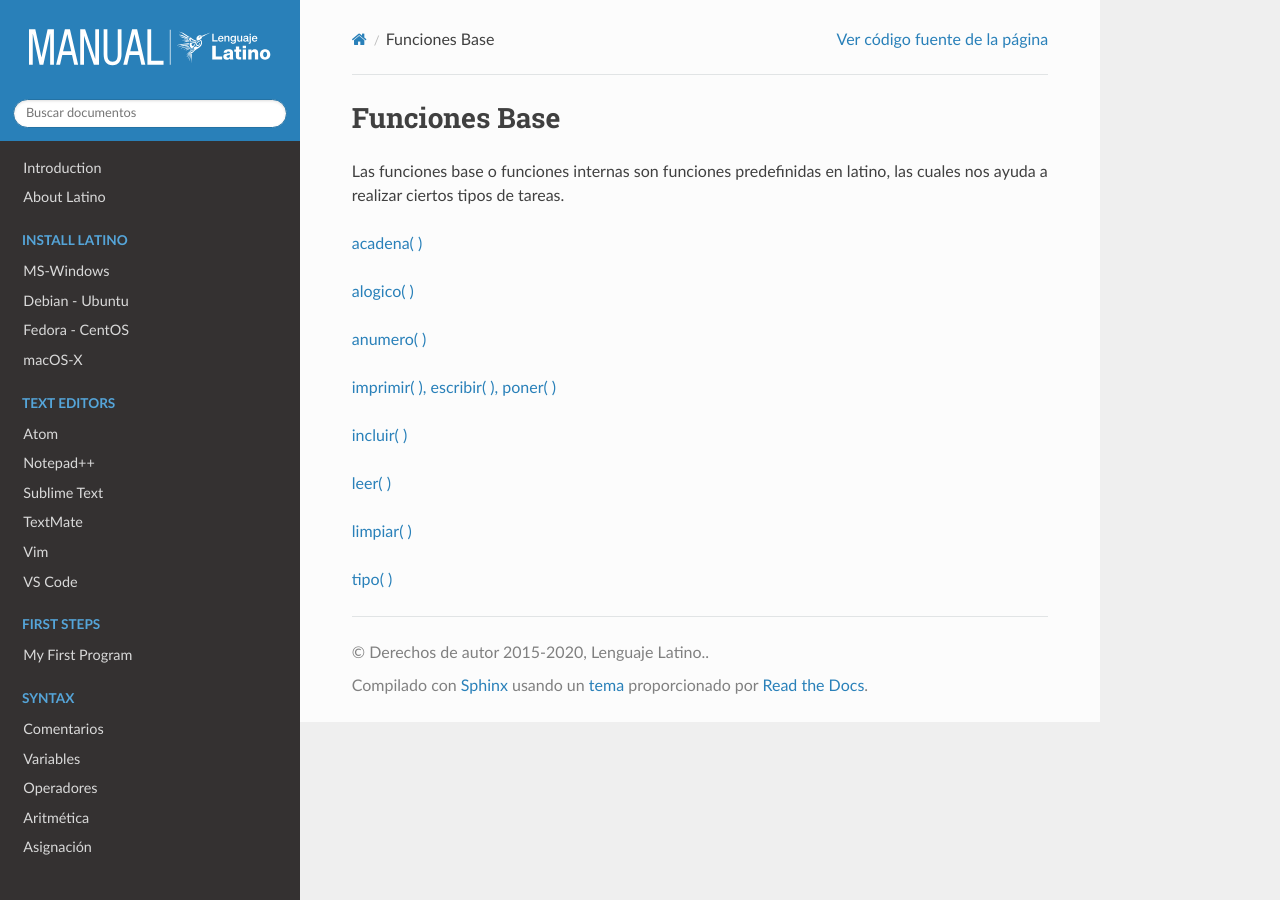
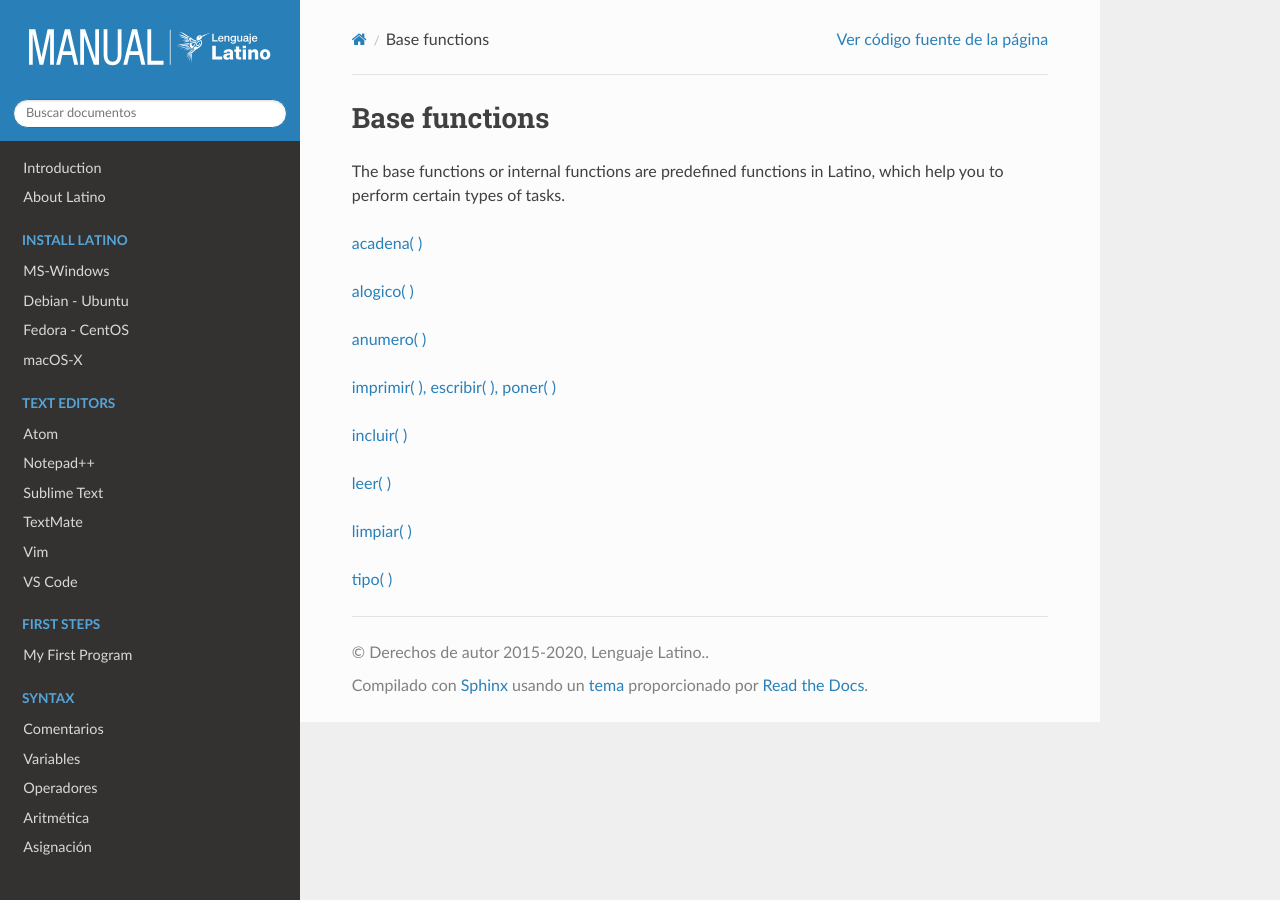
Before and after one commit to LatinoDocs/Manual-Latino.en-USA, a Sphinx documentation site: the page built from docs/Funciones-Base.rst, in a window 1280 px wide. Built offline with Sphinx 7.4.7 and the Read the Docs theme 2.0.0, drawn with Linux system fonts in a browser that asks for light colours; comment, search, counter and statistics services are not loaded.

Commit message:
📝 traducir funciones base

```diff
--- a/docs/Funciones-Base.rst
+++ b/docs/Funciones-Base.rst
@@ -3,9 +3,9 @@
    :keywords: manual, documentacion, latino, funciones, funcion base
 
 ================
-Funciones Base
+Base functions
 ================
-Las funciones base o funciones internas son funciones predefinidas en latino, las cuales nos ayuda a realizar ciertos tipos de tareas.
+The base functions or internal functions are predefined functions in Latino, which help you to perform certain types of tasks.
 
 :ref:`acadena( ) <acadenaLink>`
 
```
